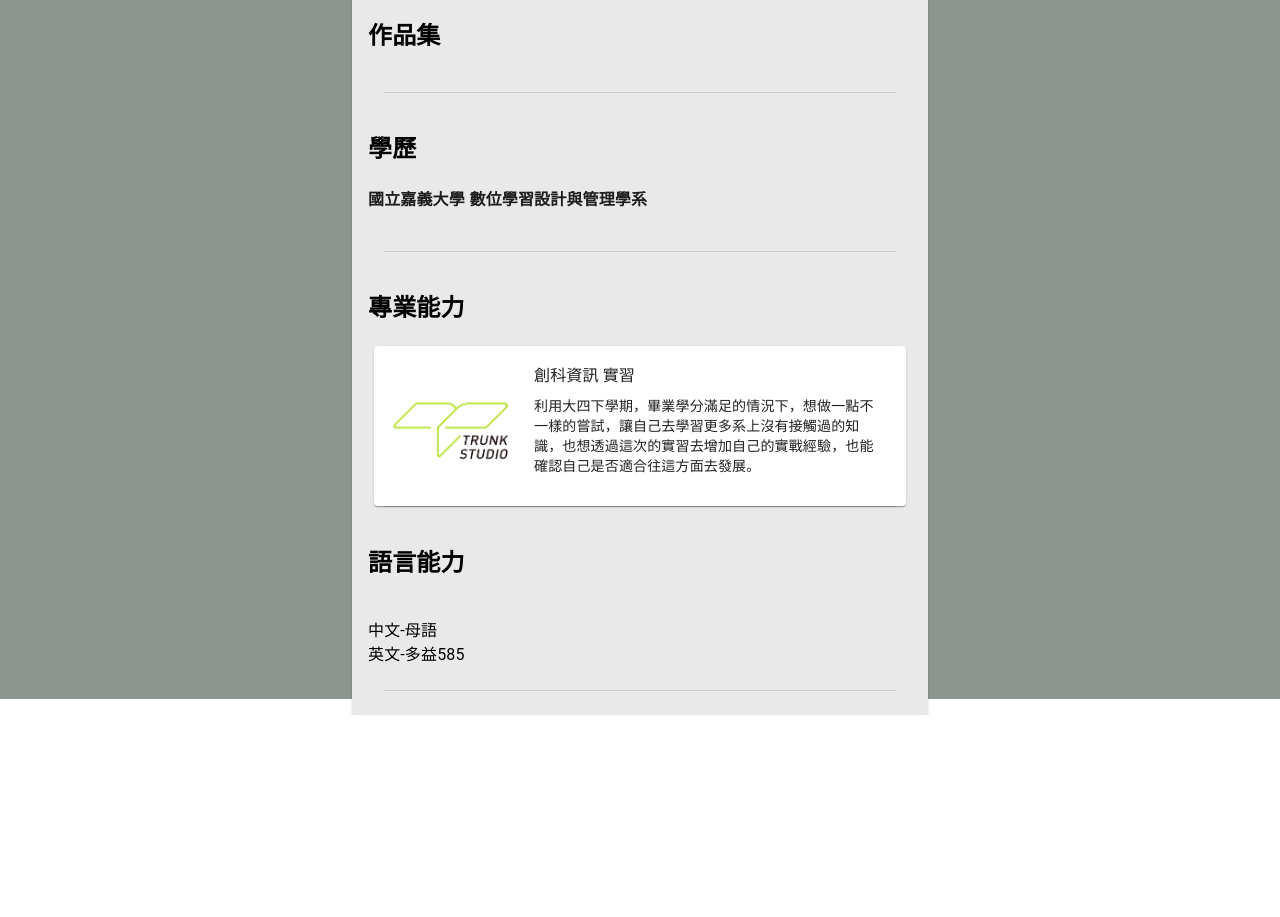
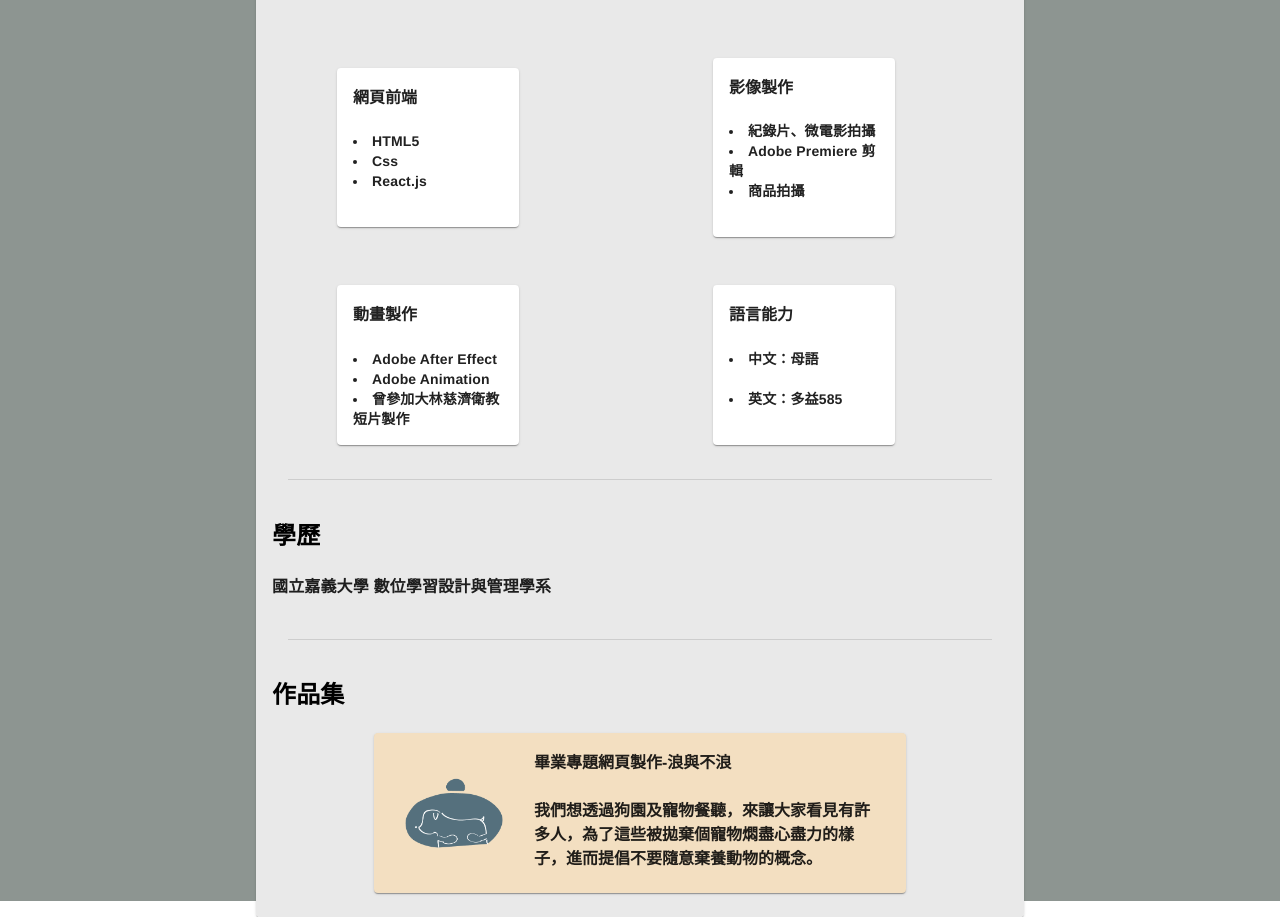
Before and after one commit to corbin419/corbin-resume, a React (Create React App) app: page / in a window 1280 px wide. Shown: the part 1240-2157 px from the top of the page. Before the commit the page ends 1955 px from the top, so only its background shows below. Built offline with nearby package versions, Linux system fonts and the light colour scheme.

Commit message:
加了能力&作品

```diff
--- a/package.json
+++ b/package.json
@@ -12,6 +12,7 @@
     "@testing-library/user-event": "^13.5.0",
     "react": "^17.0.2",
     "react-dom": "^17.0.2",
+    "react-icons": "^4.3.1",
     "react-rounded-image": "^2.0.14",
     "react-scripts": "5.0.0",
     "web-vitals": "^2.1.4"
--- a/src/App.css
+++ b/src/App.css
@@ -14,8 +14,8 @@
 }
 .Selfinfor{
   position: relative;
-  width: 45vw;
-  margin: 0 auto;
+  width: 60vw;
+  margin: 0 20vw;
   top: 2vh;
   height: fit-content;
 }
@@ -79,3 +79,15 @@
   width: 20vw;
   /* border: solid 1px darkblue; */
 }
+.Allskill{
+  position: relative;
+  margin: 0 10vw;
+  display: block;
+  /* border: solid 1px navy; */
+}
+.G{
+  margin: 2vh;
+  display: flex;
+  padding-top: 5vh;
+  /* border: solid 1px rgb(218, 55, 123); */
+}
--- a/src/Componments/Card1.js
+++ b/src/Componments/Card1.js
@@ -3,8 +3,8 @@ import { styled } from '@mui/material/styles';
 import Grid from '@mui/material/Grid';
 import Paper from '@mui/material/Paper';
 import Typography from '@mui/material/Typography';
-import ButtonBase from '@mui/material/ButtonBase';
 import KPGP from '../Photos/KPGLOGO.jpg'
+import { Box } from '@mui/material';
 
 const Img = styled('img')({
   margin: 'auto',
@@ -27,9 +27,9 @@ return (
     >
     <Grid container spacing={2}>
         <Grid item>
-        <ButtonBase sx={{ width: 128, height: 128 }}>
+        <Box sx={{ width: 128, height: 128 }}>
             <Img alt="complex" src={KPGP} />
-        </ButtonBase>
+        </Box>
         </Grid>
         <Grid item xs={12} sm container>
         <Grid item xs container direction="column" spacing={2}>
--- a/src/Componments/Skills.js
+++ b/src/Componments/Skills.js
@@ -1,49 +1,144 @@
 import * as React from 'react';
-import { styled } from '@mui/material/styles';
+// import { styled } from '@mui/material/styles';
 import Grid from '@mui/material/Grid';
 import Paper from '@mui/material/Paper';
 import Typography from '@mui/material/Typography';
-import ButtonBase from '@mui/material/ButtonBase';
-import Trunk from '../Photos/Trunk1.jpg'
+import '../App.css';
 
-const Img = styled('img')({
-  margin: 'auto',
-  display: 'block',
-  maxWidth: '100%',
-  maxHeight: '100%',
-});
+
+
+// const Img = styled('img')({
+//   margin: 'auto',
+//   display: 'block',
+//   maxWidth: '100%',
+//   maxHeight: '100%',
+// });
 
 export default function ComplexGrid() {
   return (
+    <Grid container rowspacing={2}columnSpacing={{ xs: 1, sm: 2, md: 3 }} className='Allskill'>
+      <Grid container spacing={1} className="G">
           <Paper
           sx={{
             p: 2,
             margin: 'auto',
-        maxWidth: 500,
-        flexGrow: 1,
+            maxWidth: 150,
+            flexGrow: 1 ,
+            elevation: 3 ,
             backgroundColor: (theme) =>
               theme.palette.mode === 'dark' ? '#1A2027' : '#fff',
           }}
         >
           <Grid container spacing={2}>
-        <Grid item>
-          <ButtonBase sx={{ width: 128, height: 128 }}>
-            <Img alt="complex" src={Trunk} />
-          </ButtonBase>
+            <Grid item xs={12} sm container>
+              <Grid item xs container>
+                <Grid item xs>
+                  <Typography gutterBottom variant="h7" component="div">
+                  網頁前端
+                  </Typography><br/>
+                  <Typography variant='body2'>
+                    <li>HTML5</li>
+                    <li>Css</li>
+                    <li>React.js</li>
+                    <br/>
+                  </Typography>
                 </Grid>
+              </Grid>
+            </Grid>
+          </Grid>
+
+          </Paper>
+
+          <Paper
+          sx={{
+            p: 2,
+            margin: 'auto',
+            maxWidth: 150,
+            flexGrow: 1 ,
+            elevation: 3 ,
+            backgroundColor: (theme) =>
+              theme.palette.mode === 'dark' ? '#1A2027' : '#fff',
+          }}
+        >
+          <Grid container spacing={1}>
             <Grid item xs={12} sm container>
-          <Grid item xs container direction="column" spacing={2}>
+              <Grid item xs container>
                 <Grid item xs>
-              <Typography gutterBottom variant="subtitle1" component="div">
-              創科資訊 實習
-              </Typography>
-              <Typography variant="body2" gutterBottom>
-              利用大四下學期，畢業學分滿足的情況下，想做一點不一樣的嘗試，讓自己去學習更多系上沒有接觸過的知識，也想透過這次的實習去增加自己的實戰經驗，也能確認自己是否適合往這方面去發展。
+                  <Typography gutterBottom variant="h7" component="div">
+                  影像製作
+                  </Typography><br/>
+                  <Typography variant='body2'>
+                    <li>紀錄片、微電影拍攝</li>
+                    <li>Adobe Premiere 剪輯</li>
+                    <li>商品拍攝</li>
+                    <br/>
                   </Typography>
                 </Grid>
               </Grid>
             </Grid>
           </Grid>
           </Paper>
+      </Grid>
+      <Grid container spacing={1} className="G">
+          <Paper
+          sx={{
+            p: 2,
+            margin: 'auto',
+            maxWidth: 150,
+            flexGrow: 1 ,
+            elevation: 3 ,
+            backgroundColor: (theme) =>
+              theme.palette.mode === 'dark' ? '#1A2027' : '#fff',
+          }}
+        >
+          <Grid container spacing={2}>
+            <Grid item xs={12} sm container>
+              <Grid item xs container>
+                <Grid item xs>
+                  <Typography gutterBottom variant="h7" component="div">
+                  動畫製作
+                  </Typography><br/>
+                  <Typography variant='body2'>
+                    <li>Adobe After Effect</li>
+                    <li>Adobe Animation</li>
+                    <li>曾參加大林慈濟衛教短片製作</li>
+                  </Typography>
+                </Grid>
+              </Grid>
+            </Grid>
+          </Grid>
+
+          </Paper>
+
+          <Paper
+          sx={{
+            p: 2,
+            margin: 'auto',
+            maxWidth: 150,
+            flexGrow: 1 ,
+            elevation: 3 ,
+            backgroundColor: (theme) =>
+              theme.palette.mode === 'dark' ? '#1A2027' : '#fff',
+          }}
+        >
+          <Grid container spacing={1}>
+            <Grid item xs={12} sm container>
+              <Grid item xs container>
+                <Grid item xs>
+                  <Typography gutterBottom variant="h7" component="div">
+                  語言能力
+                  </Typography><br/>
+                  <Typography variant='body2'>
+                    <li>中文：母語</li><br/>
+                    <li>英文：多益585</li>
+                    <br/>
+                  </Typography>
+                </Grid>
+              </Grid>
+            </Grid>
+          </Grid>
+          </Paper>
+      </Grid>
+    </Grid>
   );
 }
--- /dev/null
+++ b/src/Componments/Works.js
@@ -0,0 +1,52 @@
+import * as React from 'react';
+import { styled } from '@mui/material/styles';
+import Grid from '@mui/material/Grid';
+import Paper from '@mui/material/Paper';
+import Typography from '@mui/material/Typography';
+import ButtonBase from '@mui/material/ButtonBase';
+import Link from '@mui/material/Link';
+import Dog from '../Photos/biglogo.jpg';
+
+const Img = styled('img')({
+margin: 'auto',
+display: 'block',
+maxWidth: '100%',
+maxHeight: '100%',
+});
+
+export default function ComplexGrid() {
+return (
+    <Paper
+    sx={{
+        p: 2,
+        margin: 'auto',
+        maxWidth: 500,
+        flexGrow: 1,
+        backgroundColor: (theme) =>
+        theme.palette.mode === 'dark' ? '#1A2027' : '#F3DFC1',
+    }}
+    >
+    <Grid container spacing={2}>
+        <Grid item>
+            <Link href="https://corbin419.github.io/" target="_blank">
+                <ButtonBase sx={{ width: 128, height: 128 }}>
+                    <Img src={Dog}/>
+                </ButtonBase>
+            </Link>
+        </Grid>
+        <Grid item xs={12} sm container>
+        <Grid item xs container direction="column" spacing={2}>
+            <Grid item xs>
+            <Typography gutterBottom variant="h7" component="div">
+                畢業專題網頁製作-浪與不浪
+            </Typography><br/>
+            <Typography variant="h7" gutterBottom>
+                我們想透過狗園及寵物餐聽，來讓大家看見有許多人，為了這些被拋棄個寵物燜盡心盡力的樣子，進而提倡不要隨意棄養動物的概念。
+            </Typography>
+            </Grid>
+        </Grid>
+        </Grid>
+    </Grid>
+    </Paper>
+);
+}
--- a/src/Pages/Self.js
+++ b/src/Pages/Self.js
@@ -7,10 +7,11 @@ import { Divider,
 } from '@mui/material';
 import GitHubIcon from '@mui/icons-material/GitHub';
 import '../App.css';
-import myphoto from '../Photos/HDme.jpg';
+import myphoto from '../Photos/HDme.JPG';
 import Card1 from '../Componments/Card1';
 import Card2 from '../Componments/Card2';
 import Skill from '../Componments/Skills';
+import Works from '../Componments/Works';
 
 
 
@@ -44,7 +45,7 @@ return (
         <br/>
         <Divider variant="middle"className='Divider'/>
         <br/>
-        <div className='Summary'>
+        <div className='Summary' id='Summ'>
             <Typography color="black"  gutterBottom>
                 <h2>簡歷</h2>
             </Typography>
@@ -59,7 +60,7 @@ return (
         </div>
         <br/>
         <Divider variant="middle"className='Divider'/>
-        <div className='Experience'>
+        <div className='Experience' id='exp'>
             <br/>
             <Typography color="black"  gutterBottom>
                 <h2>工作經驗</h2>
@@ -69,15 +70,17 @@ return (
         </div>
         <br/>
         <Divider variant="middle"className='Divider'/>
-        <div className='Works'>
+        <div className='Skills' id='skill'>
             <br/>
             <Typography color="black"  gutterBottom>
-            <h2>作品集</h2>
+                <h2>專業能力</h2>
             </Typography>
+            <div><Skill/></div>
         </div>
+
         <br/>
         <Divider variant="middle"className='Divider'/>
-        <div className='Study'>
+        <div className='Study'id='study'>
             <br/>
             <Typography color="black"  gutterBottom>
                 <h2>學歷</h2>
@@ -88,27 +91,12 @@ return (
         </div>
         <br/>
         <Divider variant="middle"className='Divider'/>
-        <div className='Skills'>
+        <div className='Works' id='work'>
         <br/>
         <Typography color="black"  gutterBottom>
-                <h2>專業能力</h2>
+            <h2>作品集</h2>
         </Typography>
-            <div className='Design'><Skill/></div>
-        </div>
-        <Divider variant="middle"className='Divider'/>
-        <div className='len'>
-            <br/>
-            <Typography color="black"  gutterBottom>
-                <h2>語言能力</h2>
-            </Typography>
-            <br/>
-            <Typography color="black"  gutterBottom>
-            中文-母語
-            <br/>
-            英文-多益585
-            </Typography>
-            <br/>
-            <Divider variant="middle"className='Divider'/>
+        <div className='Works'><Works/></div>
         </div>
     </CardContent>
     </Card>
```
Also changed, not shown: src/Componments/Card2.js (+4 -4 lines), src/Componments/NavBar.js (+10 -3 lines), src/Photos/biglogo.jpg (added), 1 other file (tests, documents, lock files or other folders). Lines whose indentation alone changed are shown as unchanged.
